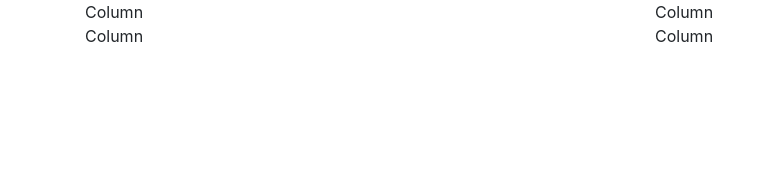
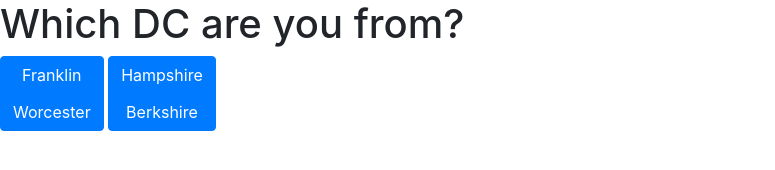
Before and after one commit to alexhickey09/cs326-final-chi, a plain HTML site: page dc-home.html in a window 1280 px wide. Shown: the whole page, without its empty margins (0-775 px from the left). Drawn offline with nearby package versions, Linux system fonts and the light colour scheme.

Commit message:
Added buttons per DC

```diff
--- a/dc-home.html
+++ b/dc-home.html
@@ -4,17 +4,20 @@
     <meta charset="UTF-8">
     <meta name="viewport" content="width=device-width, initial-scale=1.0">
     <link rel="stylesheet" href="https://cdn.jsdelivr.net/npm/bootstrap@4.5.3/dist/css/bootstrap.min.css" integrity="sha384-TX8t27EcRE3e/ihU7zmQxVncDAy5uIKz4rEkgIXeMed4M0jlfIDPvg6uqKI2xXr2" crossorigin="anonymous">
+    <link rel="stylesheet" href="main.css" />
     <title>DishSaver</title>
 </head>
 <body>
-    <div class="container">
-        <div class="row">
-          <div class="col">Column</div>
-          <div class="col">Column</div>
-          <div class="w-100"></div>
-          <div class="col">Column</div>
-          <div class="col">Column</div>
-        </div>
+    <div class="DCchoice">
+      <h1>Which DC are you from?</h1>
+      <div class="btnsquare btn-group-vertical">
+        <button type="button" class = 'DCbutton btn btn-primary btn-block'>Franklin</button>
+        <button type="button" class = 'DCbutton btn btn-primary btn-block'>Worcester</button>
+      </div>
+      <div class="btnsquare btn-group-vertical">
+        <button type="button" class = 'DCbutton btn btn-primary btn-block'>Hampshire</button>
+        <button type="button" class = 'DCbutton btn btn-primary btn-block'>Berkshire</button>
+      </div>
       </div>
 
 </body>
```
